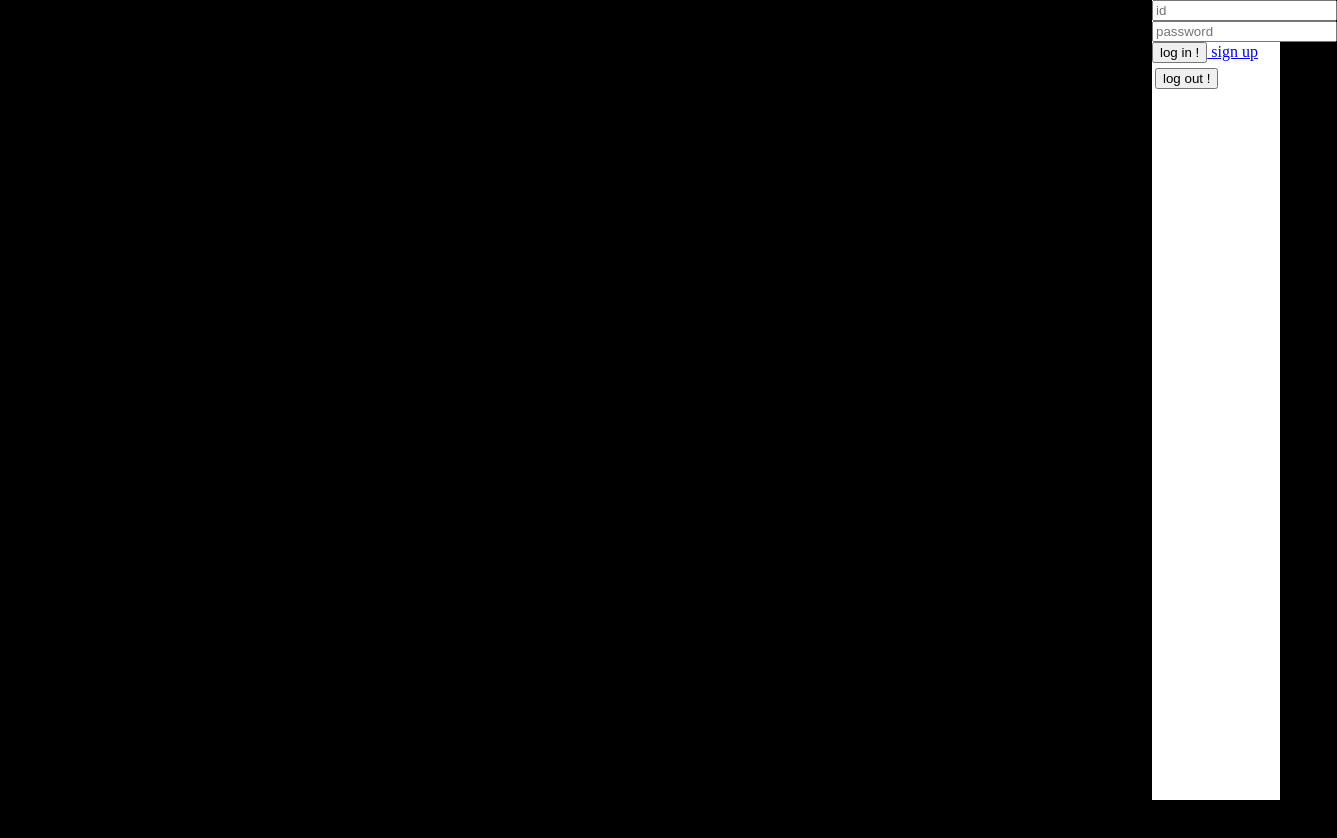
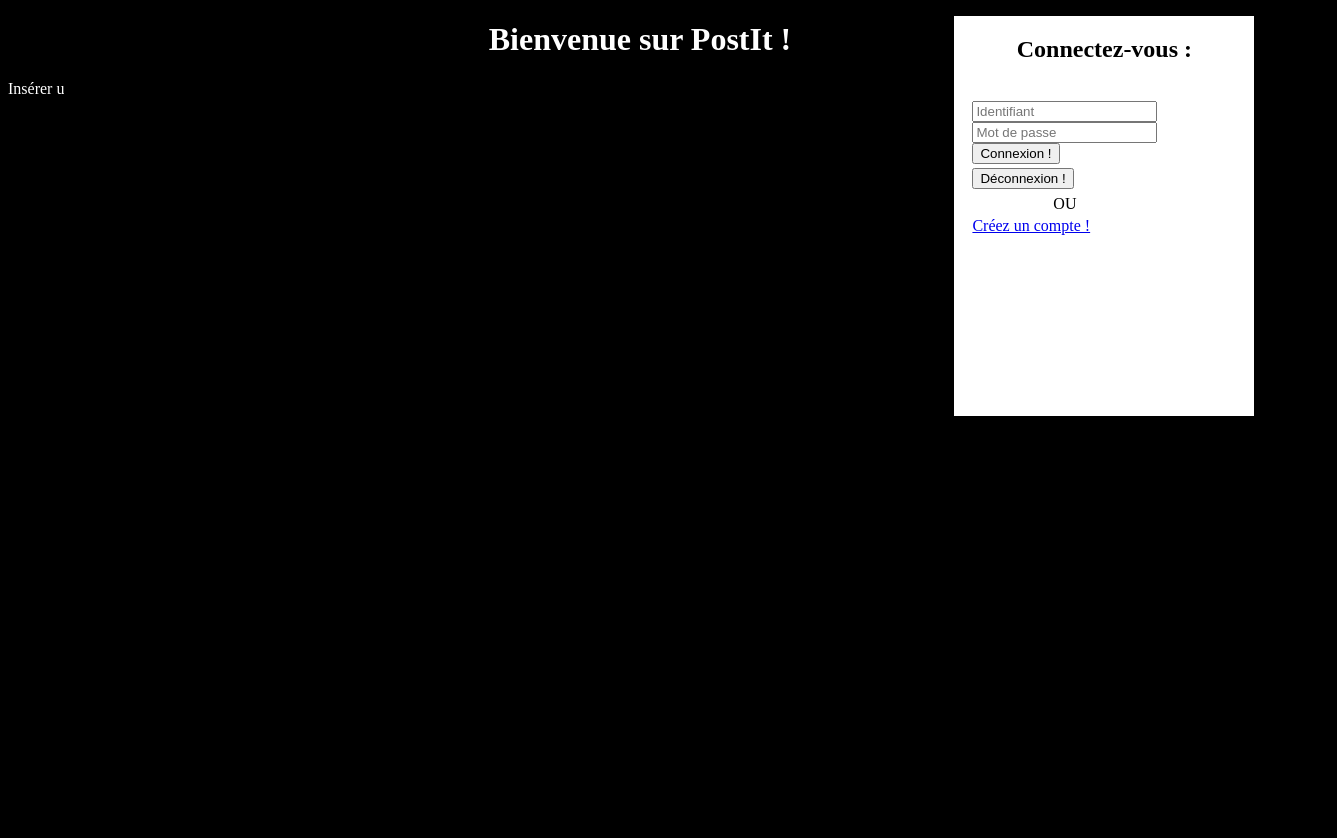
Before and after one commit to BenGuillot/AWS_PostIt, a website: page app/postit.html in a window 1280 px wide. Shown: the whole page, 1337 px wide, since content can reach past the window. Before the commit the page ends 800 px from the top, so only its background shows below. Drawn offline with Linux system fonts and the light colour scheme.

Commit message:
Modifications sur table de connexion

```diff
--- a/app/postit.html
+++ b/app/postit.html
@@ -7,7 +7,7 @@
 	<script src="postit.js" defer></script>
 </head>
 <body>
-	<h1>Bienvenue</h1>
+	<h1 align="center">Bienvenue sur PostIt !</h1>
 	<p>
 		Insérer un post-it !
 	</p>
@@ -25,26 +25,37 @@
 		Affichage d'un post-it avec JS.
 	</section>
 	<section id="templateAndOption">
+		<h2 align="center">Connectez-vous :</h2>
 		<table class="opt">
 			<!--{{ %if not logged in}}-->
 			<tr>
+				<td>
 					<form method="POST" action="/login">
-					<input type="text" name="id" placeholder="id">
-					<input type="password" name="pwd" placeholder="password">
-					<button type="submit">log in !</button>
+						<input type="text" name="id" placeholder="Identifiant"><br>
+						<input type="password" name="pwd" placeholder="Mot de passe"><br>
+						<button type="submit" name="login">Connexion !</button>
 					</form>
+				</td>
 			</tr>
 			<!--{{ %else }}-->
+			<tr>
 				<td>
 					<form method="POST" action="/logout">
-					<button type="submit">log out !</button>
+						<button type="submit" name"logout">Déconnexion !</button>
 					</form>
 				</td>
+			<tr>
 			<!--{{ %endif }}-->
 			<tr>
-				<a href="/signup"> sign up
+				<td align="center">
+					OU
+				</td>
 			</tr>
-
+			<tr>
+				<td>
+					<a href="/signup"> Créez un compte !
+				</td>
+			</tr>
 		</table>
 	</section>
 
--- a/app/style.css
+++ b/app/style.css
@@ -18,8 +18,9 @@
 	color: white;
 }
 
+h2{}
+
 .postIt{
-
 	overflow: auto;
 	position: absolute;
 	width: 200px;
@@ -47,12 +48,6 @@
 
 }
 
-canvas{
-	height: 100;
-	width: 100;
-	background-color: blue;
-}
-
 .window{
 	overflow: hidden;
 	position: absolute;
@@ -67,13 +62,22 @@
 }
 
 #templateAndOption{
-	position:   absolute;
-	width : 10%;
-	height : 100%;
-	top:0;
-	bottom:0;
-	left : 100% - 10%;
-	right:0;
-	border:1ch;
+	position: absolute;
+	width: 300px;
+	height: 400px;
+	top: 2%;
+	bottom: -2%;
+	left: 100% - 10%;
+	right: 2%;
+	border: 1ch;
 	background-color: white;
+	color: black;
 }
+
+table{
+	position: absolute;
+	margin-top: 5%;
+	margin-left: 5%;
+	margin-right: -5%;
+	margin-bottom: -5%;
+}
```
Lines whose indentation alone changed are shown as unchanged.
